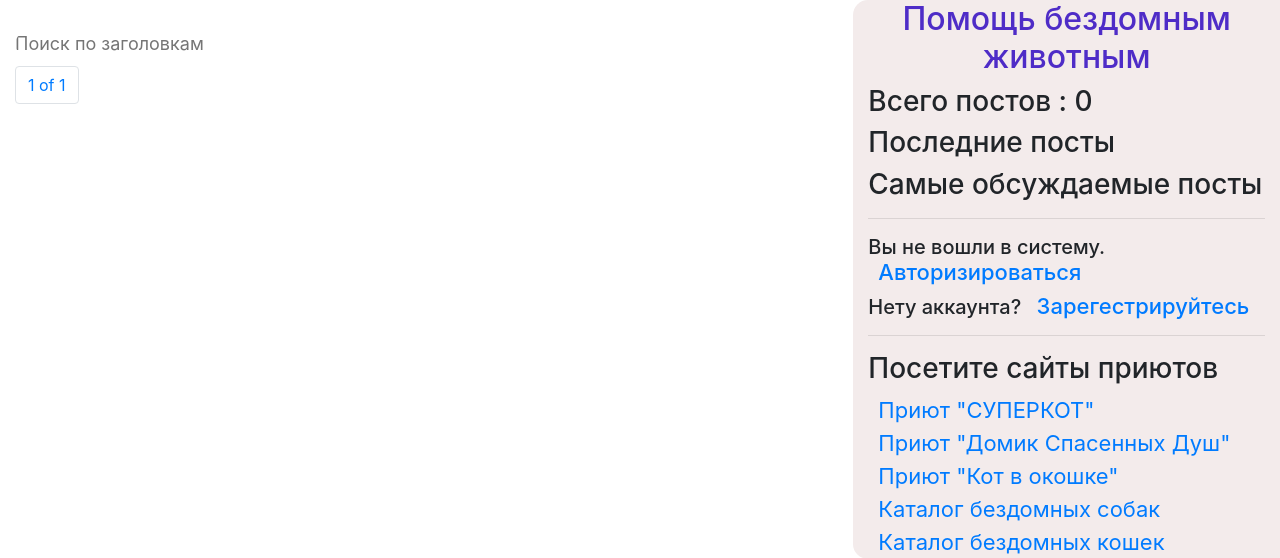
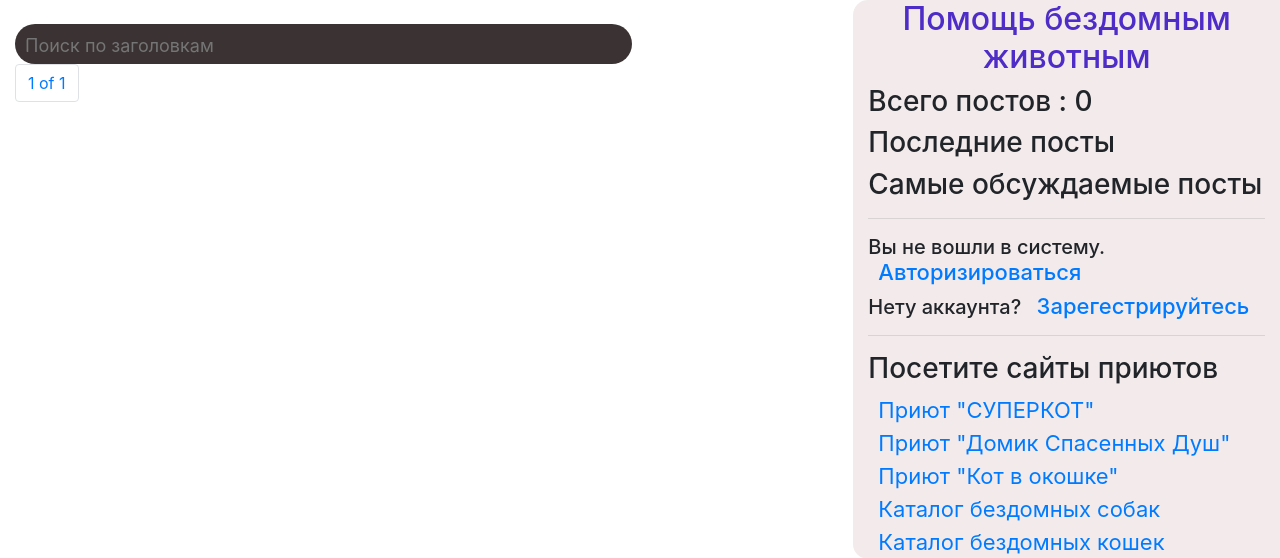
Before and after one commit to Avaaren/diplom_blog, a Django app: page / in a window 1280 px wide. Shown: the top 558 px of the page. Run offline with Django 3.2, Linux system fonts and the light colour scheme; data that the repository does not hold is empty; some libraries are stand-ins or nearby versions.

Commit message:
Added class for search-box styling

```diff
--- a/mysite/blog/templates/blog/post/list.html
+++ b/mysite/blog/templates/blog/post/list.html
@@ -8,10 +8,13 @@
     <h2>Posts taggit with {{ tag.name }}</h2>
     {% endif %}
     <br>
-    <h3><input type="text" id='search-box', placeholder="Поиск по заголовкам"></h3>
+    <div class="search-box">
+        <input type="text" id='search-box' , placeholder="Поиск по заголовкам">
+    </div>
     <div id='result'></div>
     {% for post in posts %}
 
+    <div class="post">
         <h2 class="blog-post-title">
 
             <a href="{{ post.get_absolute_url }}">{{ post.title }}</a>
@@ -36,6 +39,8 @@
             {{ post.body|truncatewords:45|linebreaks }}
         </p>
 
+
+    </div>
     {% endfor %}
 
 
```
Lines whose indentation alone changed are shown as unchanged.
